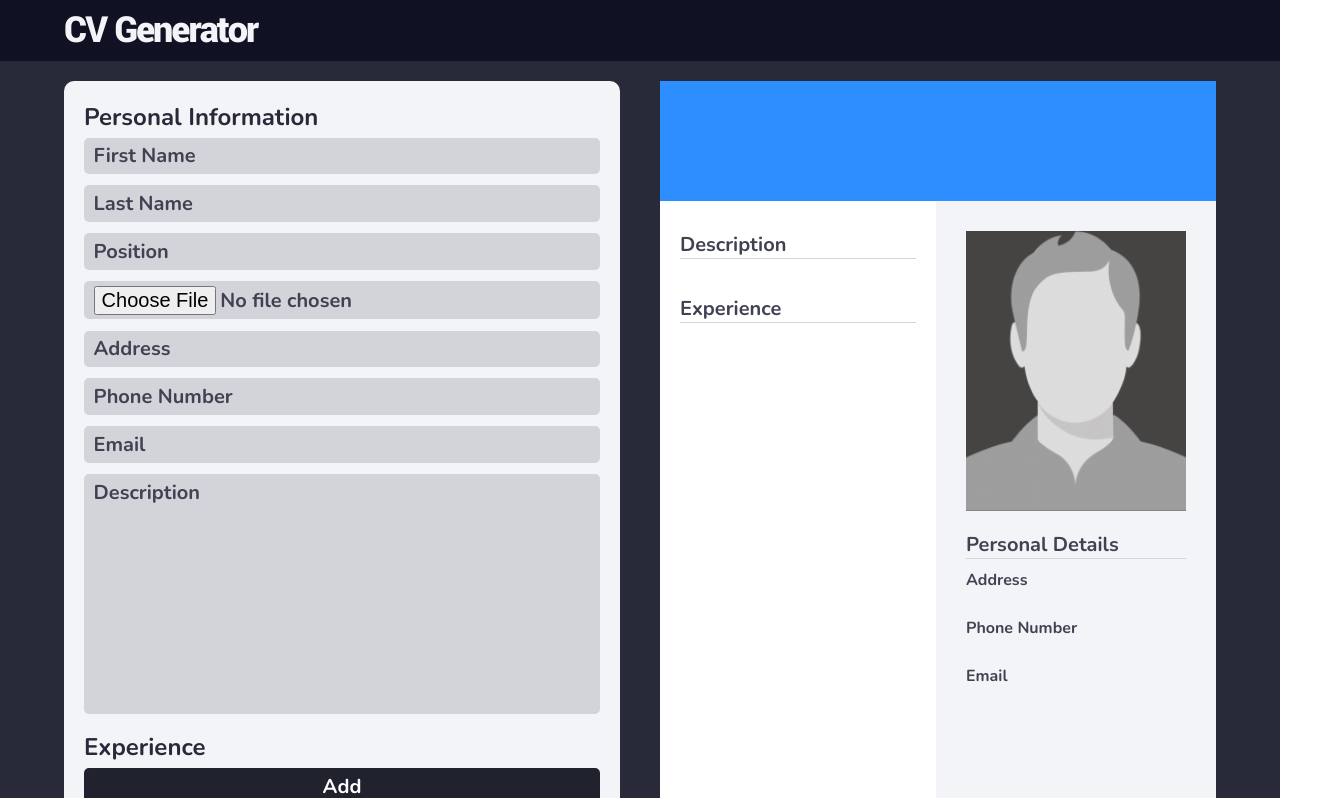
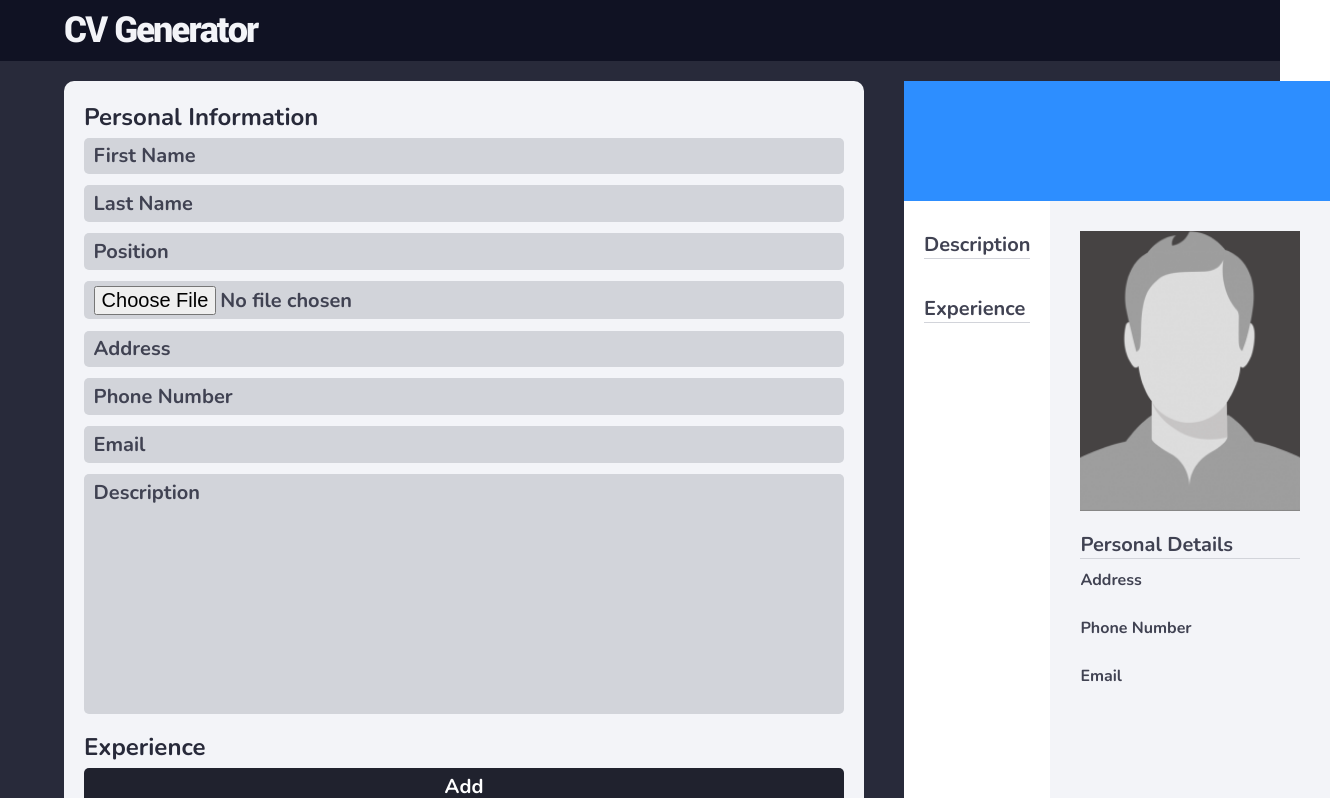
Before and after one commit to dulip-sameera/react-cv-generator, a React (Create React App) app: page / in a window 1280 px wide. Shown: the top 798 px of the page, 1330 px wide, since content can reach past the window. Built offline with nearby package versions, Linux system fonts and the light colour scheme.

Commit message:
add min width

```diff
--- a/src/components/Body/Form/Form.js
+++ b/src/components/Body/Form/Form.js
@@ -9,6 +9,7 @@ const LayoutDiv = styled.div`
 
   background: ${({ theme }) => theme.colors.grey};
   border-radius: 10px;
+  min-width: 800px;
 `;
 
 export class Form extends Component {
```
